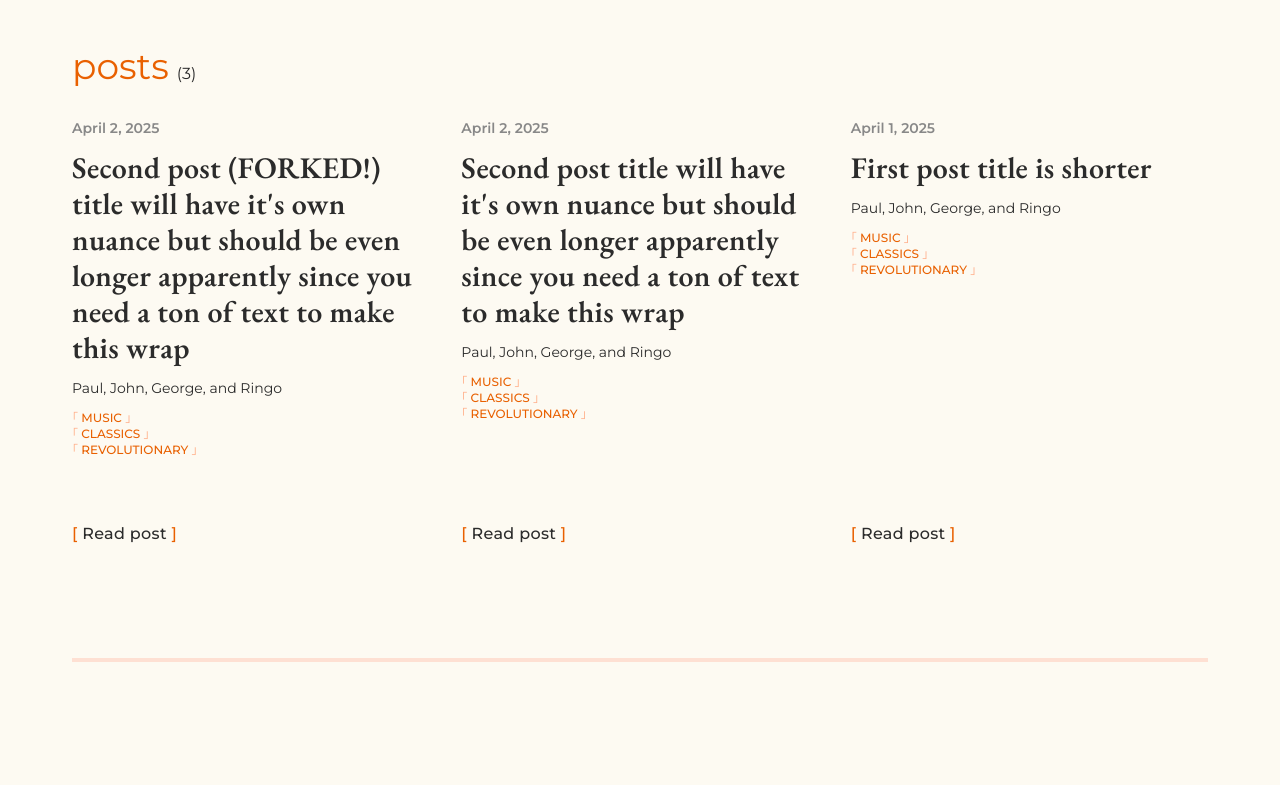
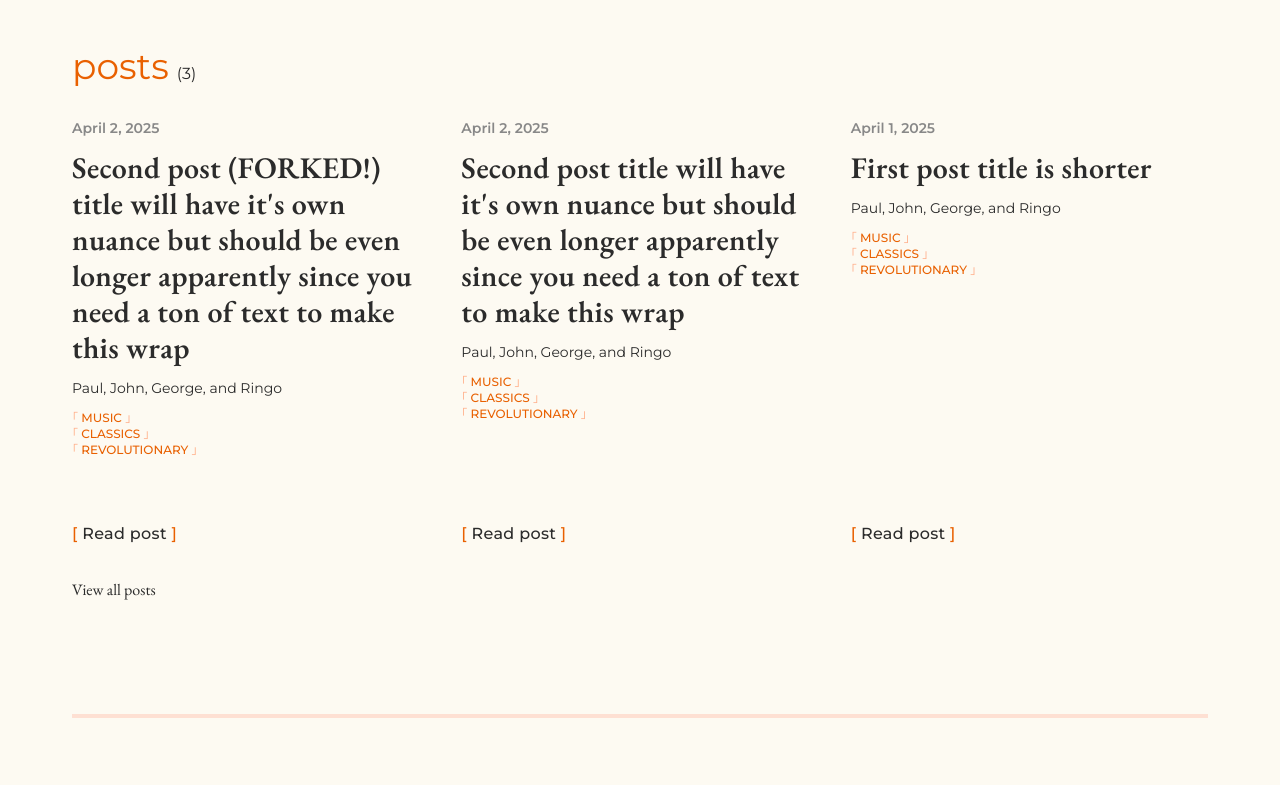
Before and after one commit to ethereum/rig-website, a Next.js app: page / in a window 1280 px wide. Shown: the part 710-1495 px from the top of the page. Built offline with nearby package versions, Linux system fonts and the light colour scheme.

Commit message:
fix: adjust base layout and page

```diff
--- a/app/layout.tsx
+++ b/app/layout.tsx
@@ -36,7 +36,7 @@ export default function RootLayout({
   return (
     <html lang="en">
       <body
-        className={`${garamondSerif.variable} ${montserratSans.variable} grid min-h-screen grid-rows-[auto_1fr_auto] items-center justify-items-center p-8 font-serif antialiased sm:px-18 sm:py-10`}
+        className={`${garamondSerif.variable} ${montserratSans.variable} grid min-h-screen grid-rows-[auto_1fr_auto] p-8 font-serif antialiased sm:px-18 sm:py-10`}
       >
         <header className="flex w-full justify-between">
           <Link href="/">
--- a/app/page.tsx
+++ b/app/page.tsx
@@ -1,3 +1,4 @@
+import Link from "next/link"
 import PostCard from "@/components/PostCard"
 import {
   Section,
@@ -5,6 +6,7 @@ import {
   SectionHeading,
   SectionCounter,
 } from "@/components/ui/section"
+
 import type { PaperFrontMatter, TalkFrontMatter } from "@/lib/types"
 import { fetchPosts } from "@/lib/posts"
 
@@ -40,6 +42,8 @@ export default function Home() {
             <PostCard key={path} frontmatter={frontmatter} href={path} />
           ))}
         </div>
+
+        <Link href="/posts">View all posts</Link>
       </Section>
       <hr />
       <Section>
```
